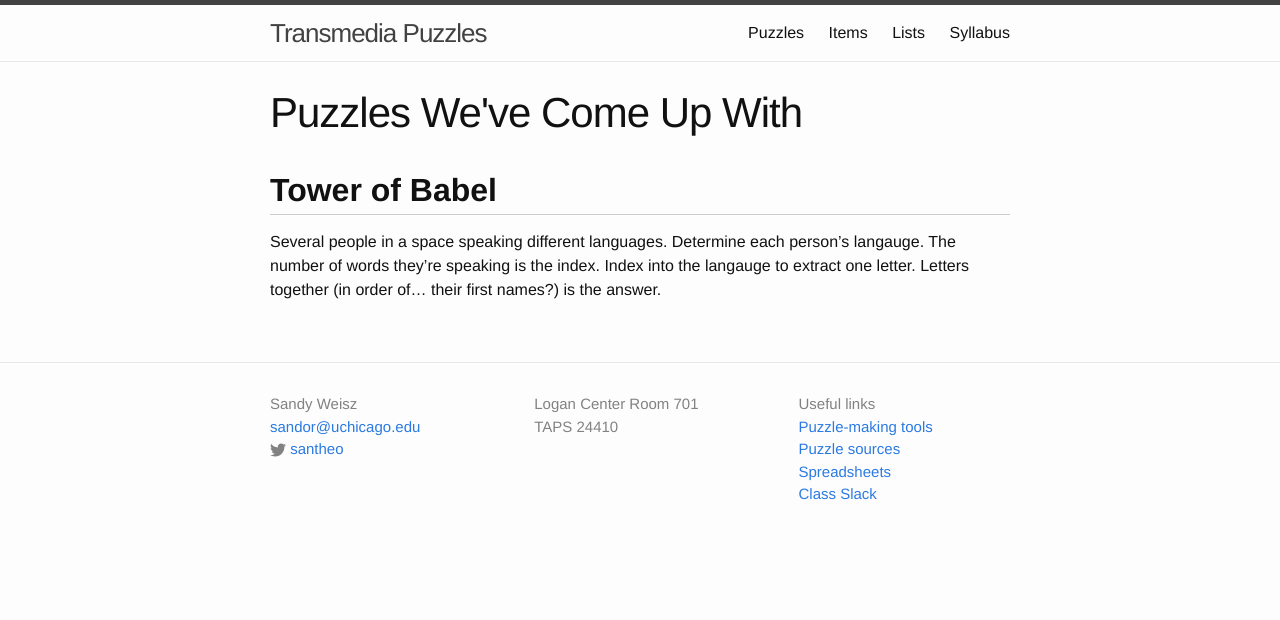
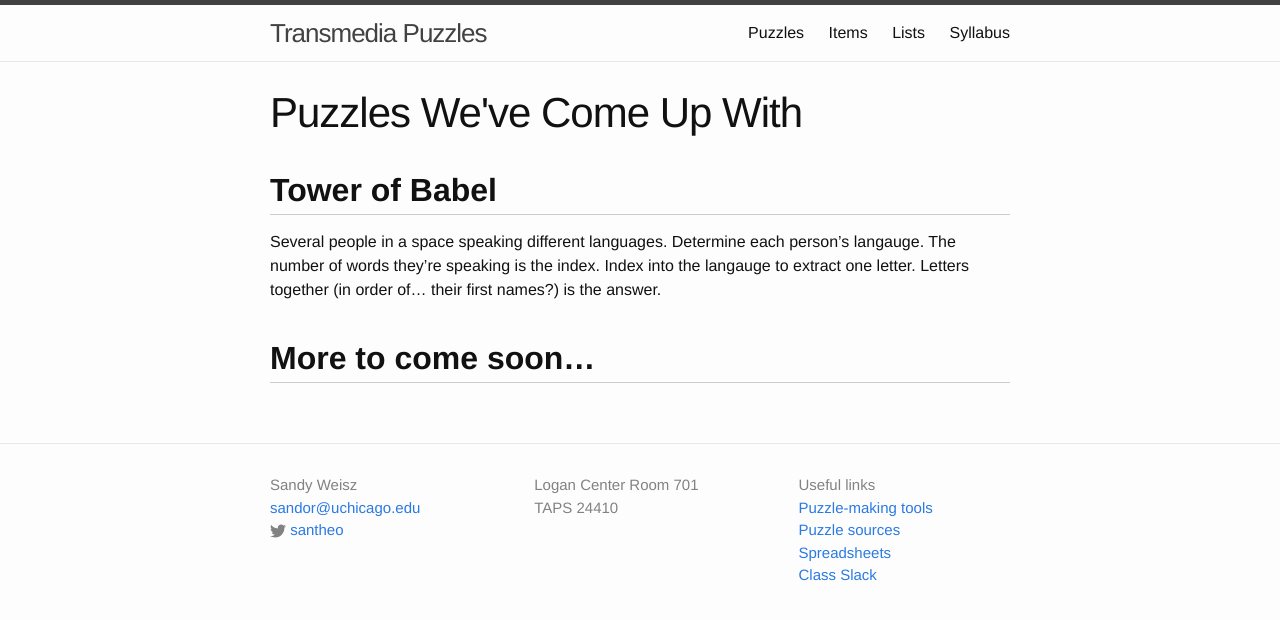
Before and after one commit to transmedia-puzzles/transmedia-puzzles.github.io, a Jekyll site: the page built from ideas.md, in a window 1280 px wide. Shown: the top 620 px of the page. Built offline with Jekyll 4.4.1, drawn with Linux system fonts in a browser that asks for light colours.

Commit message:
More to come

```diff
--- a/ideas.md
+++ b/ideas.md
@@ -8,3 +8,5 @@ permalink: /ideas/
 ## Tower of Babel
 
 Several people in a space speaking different languages. Determine each person's langauge. The number of words they're speaking is the index. Index into the langauge to extract one letter. Letters together (in order of… their first names?) is the answer.
+
+## More to come soon…
```
